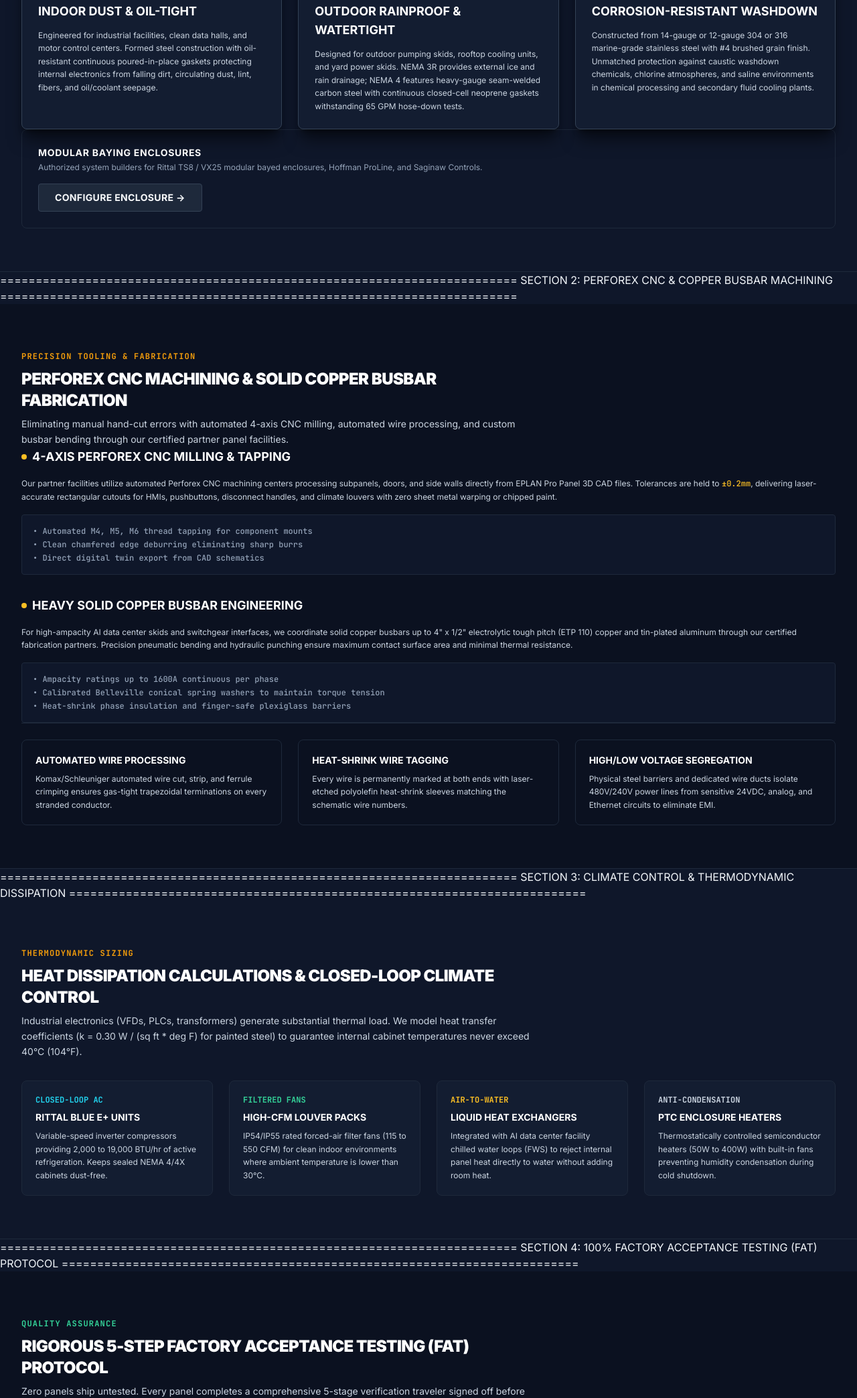
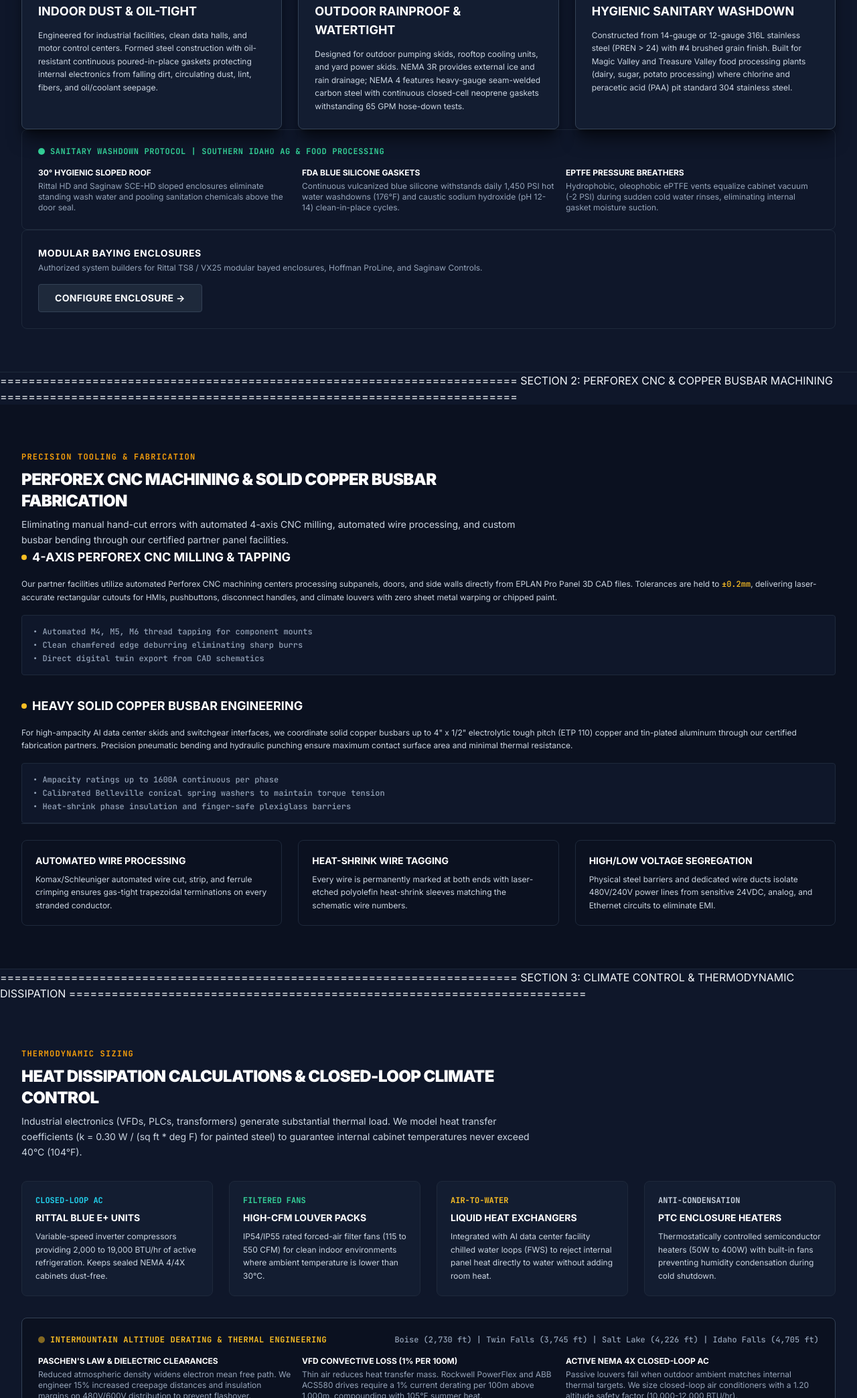
Before and after one commit to armidillo87/siscontrols.com, an Astro site: page /capabilities/ul-508a-panels in a window 1280 px wide. Shown: the part 713-2800 px from the top of the page at 67% size. Built offline with nearby package versions, Linux system fonts and the light colour scheme; Astro itself is replaced by a stand-in of ours.

Commit message:
feat(intelligence): embed altitude derating, sanitary CIP washdown, and closed-loop CDU specs

```diff
--- a/src/pages/capabilities/ul-508a-panels.astro
+++ b/src/pages/capabilities/ul-508a-panels.astro
@@ -132,11 +132,32 @@ const schema = [
             </p>
 </div>
 <div class="sis-card-enclosure p-6 space-y-3">
-<div class="text-xs font-mono font-bold text-emerald-400">NEMA 4X (304 / 316L)</div>
-<h3 class="text-lg font-bold text-white uppercase">Corrosion-Resistant Washdown</h3>
+<div class="text-xs font-mono font-bold text-emerald-400">NEMA 4X &amp; IP69K (316L)</div>
+<h3 class="text-lg font-bold text-white uppercase">Hygienic Sanitary Washdown</h3>
 <p class="text-xs text-slate-300 leading-relaxed">
-              Constructed from 14-gauge or 12-gauge 304 or 316 marine-grade stainless steel with #4 brushed grain finish. Unmatched protection against caustic washdown chemicals, chlorine atmospheres, and saline environments in chemical processing and secondary fluid cooling plants.
-            </p>
+Constructed from 14-gauge or 12-gauge 316L stainless steel (PREN &gt; 24) with #4 brushed grain finish. Built for Magic Valley and Treasure Valley food processing plants (dairy, sugar, potato processing) where chlorine and peracetic acid (PAA) pit standard 304 stainless steel.
+</p>
+</div>
+</div>
+<!-- Sanitary Food Processing & Washdown Protocol -->
+<div class="p-6 rounded-lg bg-slate-900/90 border border-slate-800 space-y-4">
+<div class="flex items-center gap-2">
+<span class="w-2.5 h-2.5 bg-emerald-400 rounded-full"></span>
+<span class="text-xs font-mono font-bold text-emerald-400 uppercase tracking-wider">Sanitary Washdown Protocol | Southern Idaho Ag &amp; Food Processing</span>
+</div>
+<div class="grid grid-cols-1 md:grid-cols-3 gap-4 text-xs text-slate-300">
+<div class="space-y-1">
+<div class="font-bold text-white uppercase">30° Hygienic Sloped Roof</div>
+<p class="text-slate-400">Rittal HD and Saginaw SCE-HD sloped enclosures eliminate standing wash water and pooling sanitation chemicals above the door seal.</p>
+</div>
+<div class="space-y-1">
+<div class="font-bold text-white uppercase">FDA Blue Silicone Gaskets</div>
+<p class="text-slate-400">Continuous vulcanized blue silicone withstands daily 1,450 PSI hot water washdowns (176°F) and caustic sodium hydroxide (pH 12-14) clean-in-place cycles.</p>
+</div>
+<div class="space-y-1">
+<div class="font-bold text-white uppercase">ePTFE Pressure Breathers</div>
+<p class="text-slate-400">Hydrophobic, oleophobic ePTFE vents equalize cabinet vacuum (-2 PSI) during sudden cold water rinses, eliminating internal gasket moisture suction.</p>
+</div>
 </div>
 </div>
 <div class="p-6 rounded-lg bg-slate-900 border border-slate-800 flex flex-col md:flex-row items-start md:items-center justify-between gap-4">
@@ -260,6 +281,30 @@ const schema = [
             </p>
 </div>
 </div>
+<!-- Intermountain High-Altitude Derating & Thermal Engineering -->
+<div class="p-6 rounded-lg bg-[#0B1120] border border-amber-500/30 space-y-4">
+<div class="flex items-center justify-between flex-wrap gap-2">
+<div class="flex items-center gap-2">
+<span class="w-2.5 h-2.5 bg-amber-400 rounded-full animate-pulse"></span>
+<span class="text-xs font-mono font-bold text-amber-400 uppercase tracking-wider">Intermountain Altitude Derating &amp; Thermal Engineering</span>
+</div>
+<span class="text-xs font-mono text-slate-400">Boise (2,730 ft) | Twin Falls (3,745 ft) | Salt Lake (4,226 ft) | Idaho Falls (4,705 ft)</span>
+</div>
+<div class="grid grid-cols-1 md:grid-cols-3 gap-4 text-xs text-slate-300">
+<div class="space-y-1">
+<div class="font-bold text-white uppercase">Paschen's Law &amp; Dielectric Clearances</div>
+<p class="text-slate-400">Reduced atmospheric density widens electron mean free path. We engineer 15% increased creepage distances and insulation margins on 480V/600V distribution to prevent flashover.</p>
+</div>
+<div class="space-y-1">
+<div class="font-bold text-white uppercase">VFD Convective Loss (1% per 100m)</div>
+<p class="text-slate-400">Thin air reduces heat transfer mass. Rockwell PowerFlex and ABB ACS580 drives require a 1% current derating per 100m above 1,000m, compounding with 105°F summer heat.</p>
+</div>
+<div class="space-y-1">
+<div class="font-bold text-white uppercase">Active NEMA 4X Closed-Loop AC</div>
+<p class="text-slate-400">Passive louvers fail when outdoor ambient matches internal thermal targets. We size closed-loop air conditioners with a 1.20 altitude safety factor (10,000-12,000 BTU/hr).</p>
+</div>
+</div>
+</div>
 </div>
 </section>
  =========================================================================
```
Also changed, not shown: src/pages/capabilities/data-center-cdu-power.astro (+24 -0 lines), .ai/voice-context.md (added).
